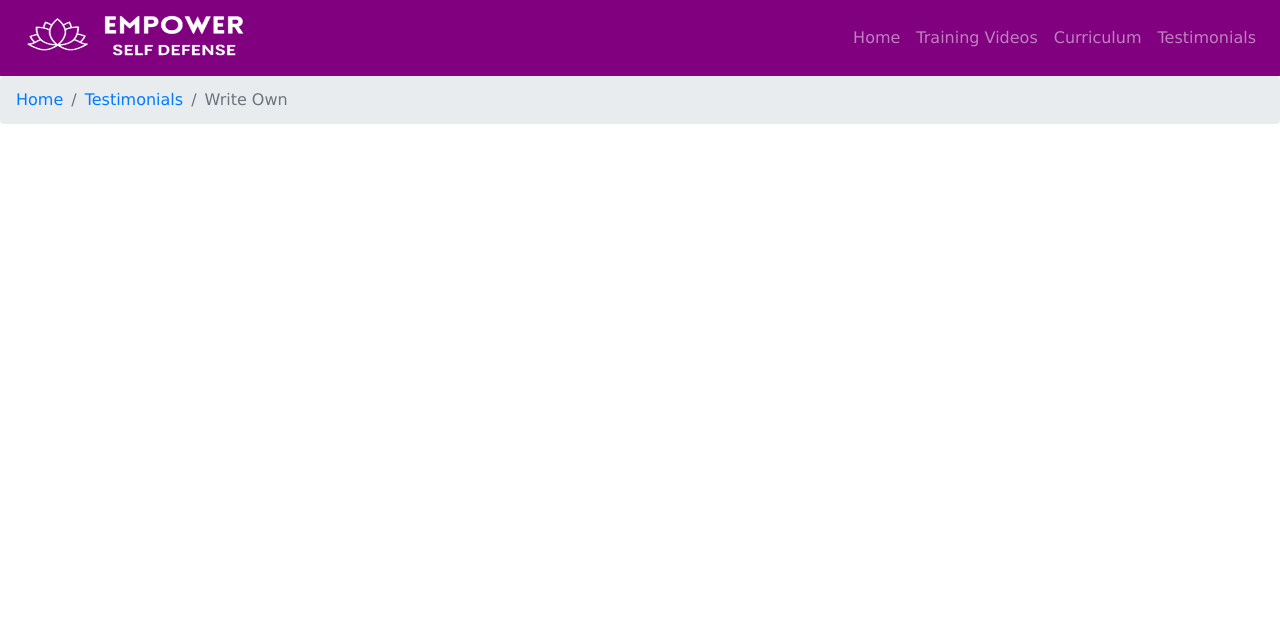
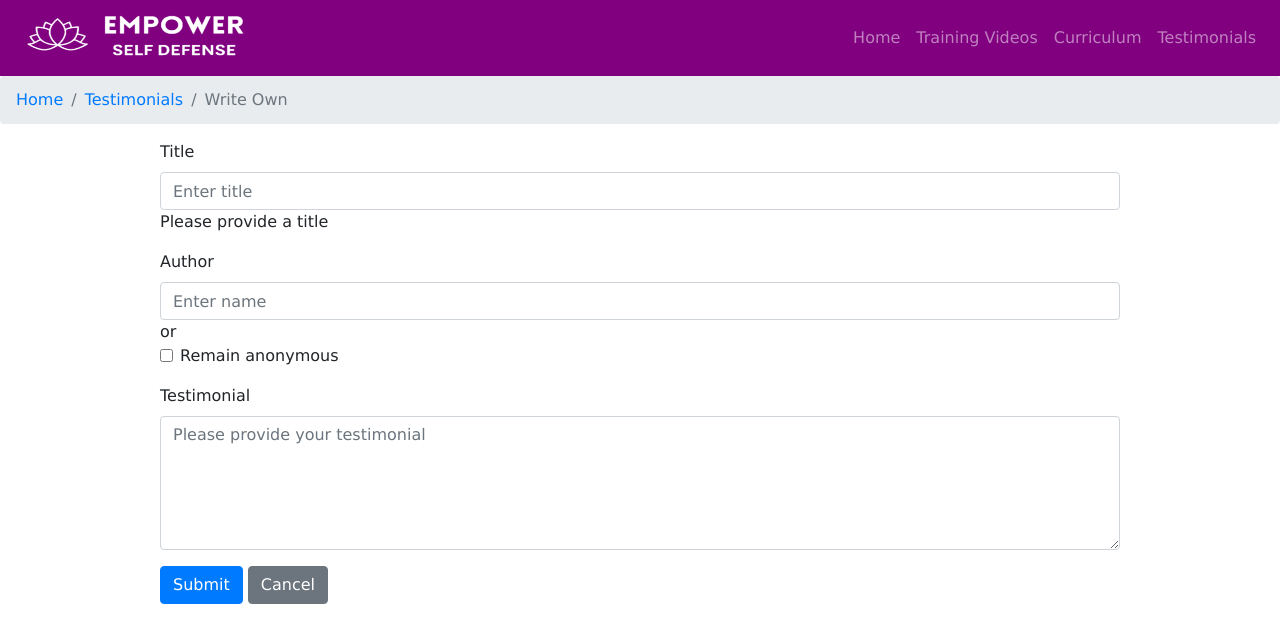
Before and after one commit to hannah-thompson/SelfDefense, a PHP site: page /writeTestimonial.html in a window 1280 px wide. Shown: the top 643 px of the page. Run offline with PHP 8.4, Linux system fonts and the light colour scheme; some libraries are stand-ins or nearby versions.

Commit message:
Fixed header; start on testimonial

```diff
--- a/curriculum.html
+++ b/curriculum.html
@@ -33,6 +33,7 @@
 </head>
 
 <body>
+<section class="fixed-top">
 <header>
     <nav class="navbar navbar-expand-md navbar-dark">
         <a href="home.html" class="navbar-left"><img src="EmpowerLogo.png" alt="Empower Logo" width="250" height="60"></a>
@@ -72,9 +73,10 @@
         <li class="breadcrumb-item active" aria-current="page">Curriculum</li>
     </ol>
 </nav>
+</section>
 
 <section class="highlight">   <!-- 14. add section surrounding the grid, center it -->
-    <div class="container">
+    <div class="container main">
         <div class="row">
             <div class="col-md-12">
                 <h2><a href="focusCurriculum.html"><b>Week 1</b></a></h2>
--- a/focusCurriculum.html
+++ b/focusCurriculum.html
@@ -31,6 +31,7 @@
 </head>
 
 <body>
+<section class="fixed-top">
 <header>
     <nav class="navbar navbar-expand-md navbar-dark">
         <a href="home.html" class="navbar-left"><img src="EmpowerLogo.png" alt="Empower Logo" width="250" height="60"></a>
@@ -70,8 +71,9 @@
         <li class="breadcrumb-item active" aria-current="page">Week 1</li>
     </ol>
 </nav>
+</section>
 
-<section class="highlight">   <!-- 14. add section surrounding the grid, center it -->
+<section class="highlight main">   <!-- 14. add section surrounding the grid, center it -->
     <div class="container">
         <div class="row">
             <div class="col-md-8">
--- a/focusTestimonial.html
+++ b/focusTestimonial.html
@@ -31,6 +31,7 @@
 </head>
 
 <body>
+<section class="fixed-top">
 <header>
     <nav class="navbar navbar-expand-md navbar-dark">
         <a href="home.html" class="navbar-left"><img src="EmpowerLogo.png" alt="Empower Logo" width="250" height="60"></a>
@@ -69,7 +70,7 @@
         <li class="breadcrumb-item active" aria-current="page">Testimony Title</li>
     </ol>
 </nav>
-
+</section>
 
 </body>
 </html>
--- a/focusVideo.html
+++ b/focusVideo.html
@@ -31,6 +31,7 @@
 </head>
 
 <body>
+<section class="fixed-top">
 <header>
     <nav class="navbar navbar-expand-md navbar-dark">
         <a href="home.html" class="navbar-left"><img src="EmpowerLogo.png" alt="Empower Logo" width="250" height="60"></a>
@@ -70,7 +71,7 @@
         <li class="breadcrumb-item active" aria-current="page">Kicks</li>
     </ol>
 </nav>
-
+</section>
 
 </body>
 </html>
--- a/home.html
+++ b/home.html
@@ -33,7 +33,7 @@
 
 <body>
     <header>
-        <nav class="navbar navbar-expand-md navbar-dark">
+        <nav class="navbar navbar-expand-md navbar-dark fixed-top">
             <a href="home.html" class="navbar-left"><img src="EmpowerLogo.png" alt="Empower Logo" width="250" height="60"></a>
 
             <!--WHY IS THIS TOGGLER NOT WORKING?!-->
@@ -64,7 +64,7 @@
     </header>
 
     <!--add jumbotron with image background-->
-    <div class="jumbotron" >
+    <div class="jumbotron main" >
         <div class="container">
             <p id="jumbo-words">LIVE LIFE EMPOWERED</p>
             <h1>Learn self defense</h1>
@@ -97,7 +97,5 @@
             </div>
         </div>
     </section>
-
-
 </body>
 </html>
--- a/styles/styling.css
+++ b/styles/styling.css
@@ -3,6 +3,7 @@
     background-color: purple;
     color: white;
     font-family: "Century Gothic", CenturyGothic, Geneva, AppleGothic, sans-serif;
+    top: 0;
 }
 
 /* Link */
@@ -40,3 +41,22 @@ body{
     margin-right: auto;
     width: 50%;
 }
+
+.main {
+    padding-top: 125px;
+}
+
+.form-center {
+    width: 75%;
+    padding-top: 140px;
+}
+
+#write-testimonial{
+    float: right;
+    margin-top: 2px;
+    margin-right: 5px;
+}
+
+#testimonial {
+    resize: horizontal;
+}
--- a/videos.html
+++ b/videos.html
@@ -31,6 +31,7 @@
 </head>
 
 <body>
+<section class="fixed-top">
 <header>
     <nav class="navbar navbar-expand-md navbar-dark">
         <a href="home.html" class="navbar-left"><img src="EmpowerLogo.png" alt="Empower Logo" width="250" height="60"></a>
@@ -69,9 +70,10 @@
         <li class="breadcrumb-item active" aria-current="page">Training Videos</li>
     </ol>
 </nav>
+</section>
 
 <section class="highlight">
-    <div class="container">
+    <div class="container main">
         <div class="row">
             <div class="col-md-4" align="center">
                 <video poster="logo.png" width="200" height="200" controls="controls" align="middle">
--- a/writeTestimonial.html
+++ b/writeTestimonial.html
@@ -30,6 +30,7 @@
 </head>
 
 <body>
+<section class="fixed-top">
 <header>
     <nav class="navbar navbar-expand-md navbar-dark">
         <a href="home.html" class="navbar-left"><img src="EmpowerLogo.png" alt="Empower Logo" width="250" height="60"></a>
@@ -69,7 +70,35 @@
         <li class="breadcrumb-item active" aria-current="page">Write Own</li>
     </ol>
 </nav>
+</section>
 
+<form class="main form-center center" id="testForm">
+    <div class="form-group has-warning">
+        <label for="title">Title</label>
+        <input type="text" class="form-control form-control-warning" id="title" required placeholder="Enter title">
+        <div class="form-control-feedback">Please provide a title</div>
+    </div>
+
+    <div class="form-group">
+        <label for="author">Author</label>
+        <input type="text" class="form-control" id="author" placeholder="Enter name">
+        or
+        <div class="form-check">
+            <label class="form-check-label" style="font-size: medium">
+                <input id="anon" type="checkbox" class="form-check-input">
+                Remain anonymous
+            </label>
+        </div>
+    </div>
+
+    <div class="form-group">
+        <label for="testimonial">Testimonial</label>
+        <textarea class="form-control" id="testimonial" rows="5" required placeholder="Please provide your testimonial"></textarea>
+    </div>
+
+    <button type="submit" id="testSubmit" class="btn btn-primary">Submit</button>
+    <button class="btn btn-secondary">Cancel</button>
+</form>
 
 </body>
 </html>
```
Also changed, not shown: mainJS.js (added, +14 -0 lines), testimonials.html (+7 -0 lines).
